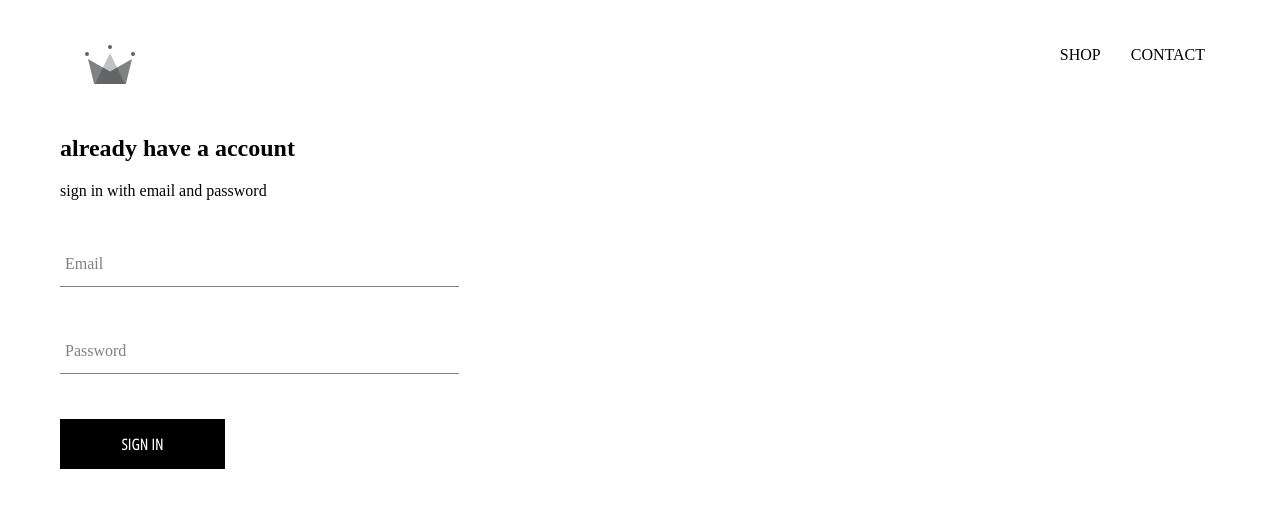
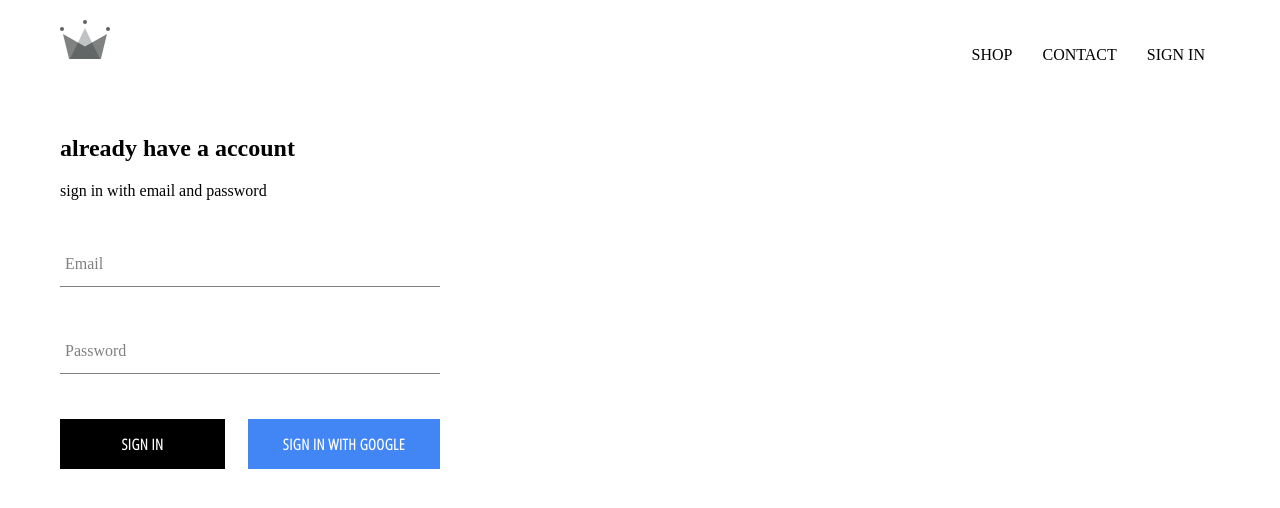
Before and after one commit to OranTal01/e-commerce, a React (Create React App) app: page /sign-in in a window 1280 px wide. Shown: the top 508 px of the page. Built offline with nearby package versions, Linux system fonts and the light colour scheme; no server answers.

Commit message:
added firebase

```diff
--- a/src/App.css
+++ b/src/App.css
@@ -1,3 +1,7 @@
+* {
+    box-sizing: border-box;
+}
+
 body {
     font-family: "Open-Sans-Condensed";
     padding: 20px 60px;
--- a/src/components/collection-preview/collection-preview.jsx
+++ b/src/components/collection-preview/collection-preview.jsx
@@ -7,8 +7,8 @@
         <div className="collection-preview">
             <h1 className="title">{ title.toUpperCase() }</h1>
             <div className="preview">
-                { items.filter((item, index) => index < 4).
-                    map(({ id, ...otherItemProps }) =>
+                { items.filter((item, index) => index < 4)
+                    .map(({ id, ...otherItemProps }) =>
                         <CollectionItem key={ id } { ...otherItemProps } />
                     ) }
             </div>
--- a/src/components/custom-button/custom-button.component.jsx
+++ b/src/components/custom-button/custom-button.component.jsx
@@ -1,10 +1,10 @@
-import React, { Children } from 'react';
+import React from 'react';
 import './custom-button.style.scss';
 
-const CustomButton = ({ children, ...otherButtonProps }) => {
+const CustomButton = ({ children, isGoogleSignIn, ...otherButtonProps }) => {
     return (
         <button
-            className="custom-button"
+            className={ `${isGoogleSignIn ? "google-sign-in" : ''} custom-button` }
             { ...otherButtonProps }>
             { children }
         </button>
--- a/src/components/custom-button/custom-button.style.scss
+++ b/src/components/custom-button/custom-button.style.scss
@@ -13,10 +13,35 @@
   font-weight: bolder;
   border: none;
   cursor: pointer;
+  display: flex;
+  justify-content: center;
 
   &:hover {
     background-color: white;
     color: black;
     border: 1px solid black;
   }
+
+  &.google-sign-in {
+    background-color: #4285f4;
+    color: white;
+
+    &:hover {
+      background-color: white;
+      color: black;
+      border: 1px solid black;
+    }
+  }
+
+  &.inverted {
+    background-color: white;
+    color: black;
+    border: 1px solid black;
+
+    &:hover {
+      background-color: black;
+      color: white;
+      border: none;
+    }
+  }
 }
--- a/src/components/header/header.jsx
+++ b/src/components/header/header.jsx
@@ -1,20 +1,30 @@
 import React from 'react';
 import { NavLink } from 'react-router-dom';
 import { ReactComponent as Logo } from '../../assets/crown.svg';
+import { auth } from '../../database/firebase.utils';
 import './header.style.scss';
 
 
-const Header = () => {
+const Header = ({ currentUser }) => {
     return (
         <div className="header">
             <NavLink className="logo-container" to='/'>
                 <Logo className="logo" />
+                { currentUser && <div>{ currentUser.displayName.toUpperCase() }</div> }
             </NavLink>
             <div className="options">
                 <NavLink className="option" to='/shop'>SHOP</NavLink>
                 <NavLink className="option" to='/contact'>CONTACT</NavLink>
+                { currentUser ?
+                    <NavLink
+                        to='/sign-in'
+                        onClick={ () => auth.signOut() }
+                        className="option">SIGN OUT
+                    </NavLink> :
+                    <NavLink className="option" to='/sign-in'>
+                        SIGN IN
+                        </NavLink> }
             </div>
-
         </div>
     );
 };
--- a/src/components/header/header.style.scss
+++ b/src/components/header/header.style.scss
@@ -7,8 +7,7 @@
 
   .logo-container {
     height: 100%;
-    width: 70px;
-    padding: 25px;
+    text-align: center;
   }
 
   .options {
@@ -20,6 +19,7 @@
 
     .option {
       padding: 10px 15px;
+      cursor: pointer;
     }
   }
 }
--- a/src/components/sign-in/sign-in.component.jsx
+++ b/src/components/sign-in/sign-in.component.jsx
@@ -1,6 +1,8 @@
 import React, { Component } from 'react';
 import FormInput from '../form-input/form-input.component';
 import CustomButton from '../custom-button/custom-button.component';
+import { signInWithGoogle } from '../../database/firebase.utils';
+import { Link } from 'react-router-dom';
 import './sign-in.style.scss';
 
 class SignIn extends Component {
@@ -40,9 +42,20 @@
                         name="password"
                         label="Password"
                         value={ this.state.password } />
-                    <CustomButton type="submit">
-                        Sign In
-                    </CustomButton>
+                    <div className="button">
+                        <CustomButton type="submit">
+                            Sign In
+                </CustomButton>
+                        <Link to='/'>
+                            <CustomButton
+                                isGoogleSignIn
+                                onClick={ signInWithGoogle }
+                                type="submit">
+                                Sign In With Google
+            </CustomButton>
+                        </Link>
+                    </div>
+
                 </form>
             </div>
         );
--- a/src/components/sign-in/sign-in.style.scss
+++ b/src/components/sign-in/sign-in.style.scss
@@ -1,5 +1,5 @@
 .sign-in {
-  width: 30vw;
+  width: 380px;
   display: flex;
   flex-direction: column;
 }
@@ -7,3 +7,8 @@
 .title {
   margin: 10px 0;
 }
+
+.button {
+  display: flex;
+  justify-content: space-between;
+}
--- /dev/null
+++ b/src/database/firebase.utils.js
@@ -0,0 +1,92 @@
+import firebase from 'firebase/app';
+import 'firebase/firestore';
+import 'firebase/auth';
+
+
+const firebaseConfig = {
+    apiKey: "AIzaSyBpruugL3IKeOVl6nzljVfbZridBsqJ7P8",
+    authDomain: "e-commercedb-ad639.firebaseapp.com",
+    databaseURL: "https://e-commercedb-ad639.firebaseio.com",
+    projectId: "e-commercedb-ad639",
+    storageBucket: "e-commercedb-ad639.appspot.com",
+    messagingSenderId: "104536208445",
+    appId: "1:104536208445:web:39d47e11b558acb329e654",
+    measurementId: "G-Z1HWHQG3SE"
+};
+// Initialize Firebase
+firebase.initializeApp(firebaseConfig);
+export const createUserProfileDocument = async (userAuth, additionalData) => {
+    if (!userAuth) return;
+
+    const userRef = firestore.doc(`users/${userAuth.uid}`);
+
+    const snapShot = await userRef.get();
+
+    if (!snapShot.exists) {
+        const { displayName, email } = userAuth;
+        const createdAt = new Date();
+        try {
+            await userRef.set({
+                displayName,
+                email,
+                createdAt,
+                ...additionalData
+            });
+        } catch (error) {
+            console.log('error creating user', error.message);
+        }
+    }
+
+    return userRef;
+};
+
+export const addCollectionAndDocuments = async (
+    collectionKey,
+    objectsToAdd
+) => {
+    const collectionRef = firestore.collection(collectionKey);
+
+    const batch = firestore.batch();
+    objectsToAdd.forEach(obj => {
+        const newDocRef = collectionRef.doc();
+        batch.set(newDocRef, obj);
+    });
+
+    return await batch.commit();
+};
+
+export const convertCollectionsSnapshotToMap = collections => {
+    const transformedCollection = collections.docs.map(doc => {
+        const { title, items } = doc.data();
+
+        return {
+            routeName: encodeURI(title.toLowerCase()),
+            id: doc.id,
+            title,
+            items
+        };
+    });
+
+    return transformedCollection.reduce((accumulator, collection) => {
+        accumulator[collection.title.toLowerCase()] = collection;
+        return accumulator;
+    }, {});
+};
+
+export const getCurrentUser = () => {
+    return new Promise((resolve, reject) => {
+        const unsubscribe = auth.onAuthStateChanged(userAuth => {
+            unsubscribe();
+            resolve(userAuth);
+        }, reject);
+    });
+};
+
+export const auth = firebase.auth();
+export const firestore = firebase.firestore();
+
+export const googleProvider = new firebase.auth.GoogleAuthProvider();
+googleProvider.setCustomParameters({ prompt: 'select_account' });
+export const signInWithGoogle = () => auth.signInWithPopup(googleProvider);
+
+export default firebase;
--- a/src/routes.jsx
+++ b/src/routes.jsx
@@ -1,21 +1,40 @@
-import React from 'react';
+import React, { Component } from 'react';
 import { Switch, Route } from 'react-router-dom';
 import HomePage from './pages/home/home-page';
 import ShopPage from './pages/shop/shop';
 import Header from './components/header/header';
 import SignInAndSignUp from './pages/sign-in-and-sign-up/sign-in-and-sign-up';
+import { auth } from './database/firebase.utils';
 
-const AppRouter = () => {
+class AppRouter extends Component {
+
+    state = {
+        currentUser: null
+    }
+
+    unsubscribeFromAuth = null
+
+    componentDidMount() {
+        this.unsubscribeFromAuth = auth.onAuthStateChanged((user) =>
+            this.setState(() => ({ currentUser: user })))
+    };
+
+    componentWillUnmount() {
+        this.unsubscribeFromAuth();
+    }
+
+    render() {
         return (
             <div>
-            <Header />
+                <Header currentUser={ this.state.currentUser } />
                 <Switch>
+                    <Route exact path='/' component={ HomePage } />
                     <Route exact path='/sign-in' component={ SignInAndSignUp } />
-                <Route exact path='/' component={ HomePage } />
                     <Route path='/shop' component={ ShopPage } />
                 </Switch>
             </div>
         );
+    }
 };
 
 export default AppRouter;
```
Lines whose indentation alone changed are shown as unchanged.
